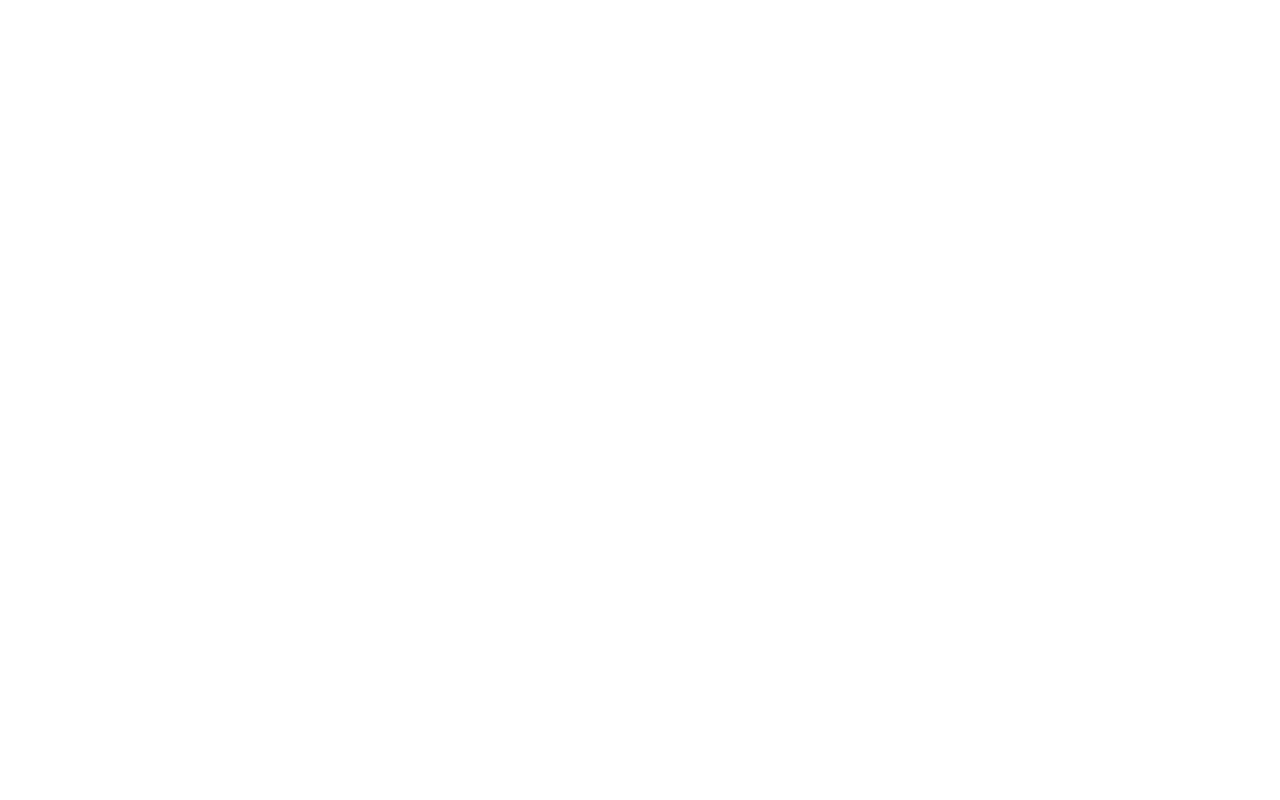
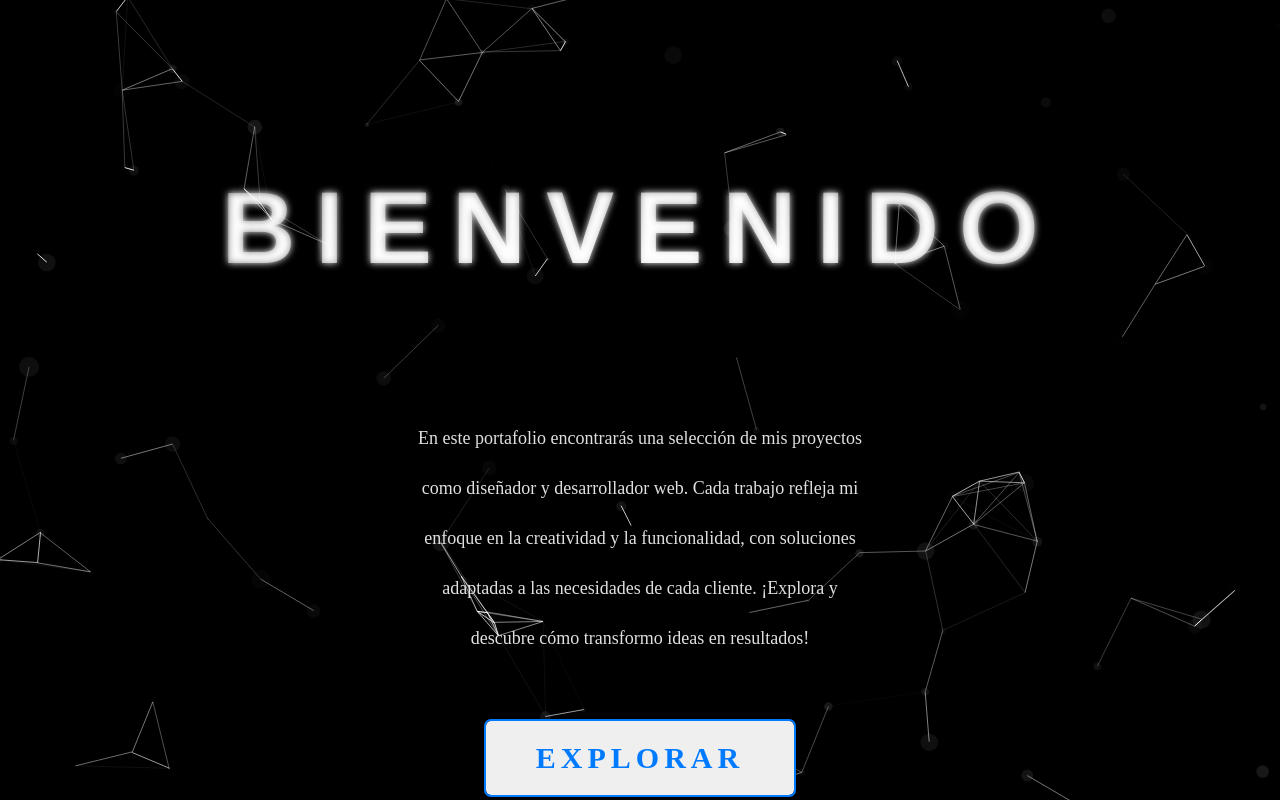
Before and after one commit to hernanaguirre1/myportafolio, a website: page index.html in a window 1280 px wide. Drawn offline with nearby package versions, Linux system fonts and the light colour scheme; files that its build step writes are made by us from their sources; a web font is replaced by a local one.

Commit message:
principal terminado

```diff
--- a/index.html
+++ b/index.html
@@ -4,14 +4,46 @@
     <meta charset="UTF-8">
     <meta name="viewport" content="width=device-width, initial-scale=1.0">
     <title>Hernán Aguirre</title>
+    <!-- -----------------------------------------Fonts--------------------------------------------------------------------------- -->
+    <link rel="preconnect" href="https://fonts.googleapis.com">
+<link rel="preconnect" href="https://fonts.gstatic.com" crossorigin>
+<link href="https://fonts.googleapis.com/css2?family=Playfair+Display:ital,wght@0,400..900;1,400..900&family=Protest+Strike&display=swap" rel="stylesheet">
+    <!-- ---------------------------------------------Styles---------------------------------------------------------------------- -->
     <link rel="stylesheet" href="https://cdn.jsdelivr.net/npm/bootstrap-icons@1.11.3/font/bootstrap-icons.min.css">
     <link rel="shortcut icon" href="src/img/hernan.png" type="image/x-icon">
     <link rel="stylesheet" href="build/css/app.css">
+    <link href="https://unpkg.com/aos@2.3.1/dist/aos.css" rel="stylesheet">
+
 </head>
 <body>
+    <div id="particles-js"></div>
+    <header class="header">
+        <nav class="nav">
+            <button data-aos="fade-down" class="boton inicio ">Inicio</button>
+            <button data-aos="fade-down" class="boton proyectos ">Proyectos</button>
+            <button data-aos="fade-down" class="boton contacto">Contacto</button>
+        </nav>
+    </header>
+    <main class="main">
+        <section class="contenedor principal">
+           <h1 data-aos="fade-down"> Bienvenido</h1>
+           <p data-aos="fade-up">En este portafolio encontrarás una selección de mis proyectos como diseñador y desarrollador web. Cada trabajo refleja mi enfoque en la creatividad y la funcionalidad, con soluciones adaptadas a las necesidades de cada cliente.
+
+            ¡Explora y descubre cómo transformo ideas en resultados! </p>
+           <button type="button" data-aos="fade-down" class="explorar">Explorar</button>
+        </section>
+        <section class="contenedor inicio">
+
+        </section>
+    </main>
 
 
       <script src="https://cdn.jsdelivr.net/npm/bootstrap@5.3.3/dist/js/bootstrap.bundle.min.js" integrity="sha384-YvpcrYf0tY3lHB60NNkmXc5s9fDVZLESaAA55NDzOxhy9GkcIdslK1eN7N6jIeHz" crossorigin="anonymous"></script>
+      <script src="https://cdn.jsdelivr.net/particles.js/2.0.0/particles.min.js"></script>
     <script src="build/js/app.js"></script>
+    <script src="https://unpkg.com/aos@2.3.1/dist/aos.js"></script>
+    <script>
+        AOS.init();
+      </script>
 </body>
 </html>
--- a/src/js/app.js
+++ b/src/js/app.js
@@ -1,56 +1,67 @@
-const cursor = document.querySelector('.cursor')
+const header = document.querySelector('header')
+const explorar = document.querySelector('.explorar')
+const principal= document.querySelector('.principal')
+const inicio = document.querySelector('.inicio')
+const botones = document.querySelectorAll('.boton')
 
-document.addEventListener('mousemove',(e)=>{
-    let x = e.clientX - 17;
-    let y = e.clientY - 17;
-    cursor.style.left = `${x}px`;
-    cursor.style.top = `${y}px`;
-    cursor.style.display = 'block';
-})
-document.addEventListener('mouseout',()=>{
-    cursor.style.display = "none"
-})
+botones[0].classList.add('select')
+
+  explorar.addEventListener('click' , ()=> {
+    header.classList.add('active')
+    principal.style.animation = 'salida .3s ease-in'
+    setTimeout ( ()=> {
+        principal.style.display = 'none'
+    }, 300)
+  })
+
+  botones.forEach( boton => {
+        boton.addEventListener('click' , ()=> {
+            if (boton.classList.contains('inicio')) {
+
+            }
+        })
+  })
 
 
-//  PROYECTOS JS
 
-const main = document.querySelector('.main-proyectos')
-const botones = document.querySelectorAll('.proyecto')
-const contenedor = document.querySelector('.contenedor')
 
-botones.forEach ((boton)=> {
-    boton.addEventListener('click', ()=> {
-       const div = document.createElement('DIV')
-        div.classList.add('conteiner')
-        const h2 = document.createElement('H2')
-        const img = document.createElement('IMG')
-        const text = document.createElement('P')
-        const vovler = document.createElement('BUTTON')
-       const a = document.createElement('A')
-       a.classList.add('ver-pagina')
-        vovler.classList.add('volver')
-        main.appendChild(div)
-        const conteiner = document.querySelector('.conteiner')
-        main.appendChild(vovler)
-        a.textContent = 'ver página'
-        a.target = '_blank'
-        vovler.textContent = 'volver'
-        vovler.addEventListener('click', ()=> {
-            contenedor.style.display = 'flex'
-            main.removeChild(div)
-            main.removeChild(vovler)
-        })
-        if(boton.classList.contains('festival')) {
-            contenedor.style.display = 'none'
-            text.textContent = 'Un proyecto realizado con SASS para un festival de musica ficticio, el diseño totalmente responsivo permite que los usuarios puedan navegar desde cualquier dispositivo'
-            img.src = 'src/img/proyecto-festival.png'
-            img.alt = 'proyecto'
-            h2.textContent = 'Festival de musica 2024'
-            a.href = 'https://festivaldemontevideomusic.netlify.app'
-            conteiner.appendChild(h2)
-            conteiner.appendChild(img)
-            conteiner.appendChild(text)
-            conteiner.appendChild(a)
+  particlesJS("particles-js", {
+    "particles": {
+      "number": {
+        "value": 80,
+        "density": {
+          "enable": true,
+          "value_area": 800
         }
-    })
-})
+      },
+      "color": {
+        "value": "#ffffff"
+      },
+      "shape": {
+        "type": "circle"
+      },
+      "opacity": {
+        "value": 0.1,
+        "random": true
+      },
+      "size": {
+        "value": 10,
+        "random": true
+      },
+      "move": {
+        "enable": true,
+        "speed": 1,
+        "direction": "bottom",
+        "straight": false
+      }
+    },
+    "interactivity": {
+      "detect_on": "canvas",
+      "events": {
+        "onhover": {
+          "enable": true,
+          "mode": "repulse"
+        }
+      }
+    }
+  });
--- a/src/scss/base/_globales.scss
+++ b/src/scss/base/_globales.scss
@@ -17,37 +17,21 @@ h1 , h2 , h3 ,h4 {
     font-family: v.$titulo;
 }
 body , html {
+    margin: 0;
+    padding: 0;
     width: 100%;
     height: 100%;
+    overflow: hidden;
+    background-color: black;
+    overflow: hidden;
+    overflow-y: scroll;
 }
-.body-informacion {
-    background-color: v.$rosado;
-}
-.body-proyectos {
-    .footer {
-        bottom: -20rem;
-    }
-}
-.body-contacto , .body-proyectos {
-    background-color: v.$negroClaro;
-
-    .header {
-        .navegacion {
-            a {
-                color: v.$blanco;
-                &:hover {
-                    color: v.$cafe;
-                    transform: scale(1.12);
-                }
-            }
-        }
-    }
-    .footer {
-        p , i {
-            color: v.$blanco;
-        }
-    }
-}
-.body-home {
-    background-color: v.$rosado ;
-}
+#particles-js {
+    position: fixed;
+    width: 100%;
+    height: 100%;
+    top: 0;
+  }
+  a {
+    text-decoration: none;
+  }
--- a/src/scss/base/_variables.scss
+++ b/src/scss/base/_variables.scss
@@ -2,18 +2,19 @@
 
 $blanco:#fff;
 $negro:#000;
-$negroClaro: #1A1818;
-$rosado: #ECE7E1;
-$cafe : rgb(104, 78, 47);
+$rosado : #FF1493;
+$azul : #007BFF;
+$verde : #32CD32;
+$gris : #E0E0E0;
 
 /* LETRAS */
 
-$texto : "Baskervville SC", serif;
-$titulo : "Cinzel", serif;
+$texto : "Playfair Display", serif;
+$titulo : "Protest Strike", sans-serif;
 
 // media quieries
 
 $telefono : 480px;
-$tablet : 768px;
+$tablet : 769px;
 $desktop : 1200px;
 $desktopxl : 1400px;
--- /dev/null
+++ b/src/scss/layout/_animaciones.scss
@@ -0,0 +1,35 @@
+@keyframes reveal {
+    80%{
+      letter-spacing: 8px;
+    }
+    100% {
+      background-size: 300% 300%;
+    }
+  }
+  @keyframes glow {
+    40% {
+      text-shadow: 0 0 8px #fff;
+    }
+  }
+
+  @keyframes salida {
+    100% {
+        transform: translateX(-100%);
+    }
+  }
+  @keyframes header {
+    0% {
+        transform: translateY(-100%);
+    }
+    100% {
+        transform: translateY(0);
+    }
+  }
+  @keyframes entrada {
+    0% {
+        transform: translateX(-100%);
+    }
+    100% {
+        transform: translateX(0);
+    }
+  }
--- /dev/null
+++ b/src/scss/layout/_header.scss
@@ -0,0 +1,41 @@
+@use 'base/variables' as v;
+@use 'base/mixins' as m;
+
+
+.header {
+    width: 100%;
+    display: none;
+    justify-content: flex-end;
+    animation: header .3s ease-in-out;
+    .nav {
+        display: flex;
+        justify-content: space-around;
+        width: 100%;
+        @include m.tablet {
+            width: 25%;
+            margin-right: 80px;
+        }
+        .boton{
+            color: v.$gris;
+            font-size: 1.5rem;
+            background: transparent;
+            border: none;
+            margin-top: 20px;
+            padding: .5rem 2.5rem;
+            border-radius: 10px;
+            transition: all .3s ease-in-out;
+            text-transform: uppercase;
+            &:hover {
+                background-color: v.$rosado;
+                transform: scale(1.04);
+            }
+        }
+        .select {
+            background-color: v.$rosado;
+            transform: scale(1.04);
+        }
+    }
+}
+.active {
+    display: flex;
+}
--- a/src/scss/layout/_index.scss
+++ b/src/scss/layout/_index.scss
@@ -0,0 +1,4 @@
+@forward 'header';
+@forward 'main';
+@forward 'principal';
+@forward 'animaciones';
--- /dev/null
+++ b/src/scss/layout/_main.scss
@@ -0,0 +1,12 @@
+@use 'base/mixins' as m;
+.main {
+    width: 100%;
+    .contenedor {
+        width: 100%;
+        margin-top: 130px;
+        @include m.tablet {
+            width: 70%;
+            margin: 100px auto;
+        }
+    }
+}
--- /dev/null
+++ b/src/scss/layout/_principal.scss
@@ -0,0 +1,77 @@
+@use 'base/variables' as v;
+@use 'base/mixins' as m;
+
+
+.principal {
+    display: flex;
+    flex-direction: column;
+    justify-content: center;
+    align-items: center;
+    gap: 4rem;
+    h1 {
+        background: 50% 100% / 50% 50% no-repeat
+        radial-gradient(ellipse at bottom, #fff, transparent, transparent);
+        -webkit-background-clip: text;
+        background-clip: text;
+        color: transparent;
+        font-size: 18vw;
+        @include m.tablet {
+            font-size: 8vw;
+            letter-spacing: 20px;
+        }
+        text-transform: uppercase;
+        animation: reveal 3000ms ease-in-out forwards 200ms,
+        glow 2500ms linear infinite 2000ms;
+
+    }
+    p {
+        color: v.$gris;
+        text-align: center;
+        font-size: 1.2rem;
+        @include m.tablet {
+            font-size: 1.8rem;
+            width: 50%;
+            line-height: 50px
+        }
+    }
+    button {
+        border: none;
+        border-radius: 5px;
+        font-weight: bold;
+        letter-spacing: 5px;
+        text-transform: uppercase;
+        cursor: pointer;
+        color: v.$azul;
+        padding: 1rem 3rem;
+        transition: all 1000ms;
+        @include m.tablet {
+            font-size: 3rem;
+            padding: 2rem 5rem;
+        }
+        position: relative;
+        overflow: hidden;
+        outline: 2px solid v.$azul;
+
+        &:hover {
+            color: v.$blanco;
+            transform: scale(1.1);
+            outline: 2px solid #70bdca;
+            box-shadow: 4px 5px 17px -4px #268391;
+        }
+        &::before {
+            content: "";
+            position: absolute;
+            left: -50px;
+            top: 0;
+            width: 0;
+            height: 100%;
+            background-color: v.$azul;
+            transform: skewX(45deg);
+            z-index: -1;
+            transition: width 1000ms;
+        }
+        &:hover::before {
+            width: 250%;
+        }
+    }
+}
```
Also changed, not shown: build/css/app.css, build/js/app.js, 1 other file.
